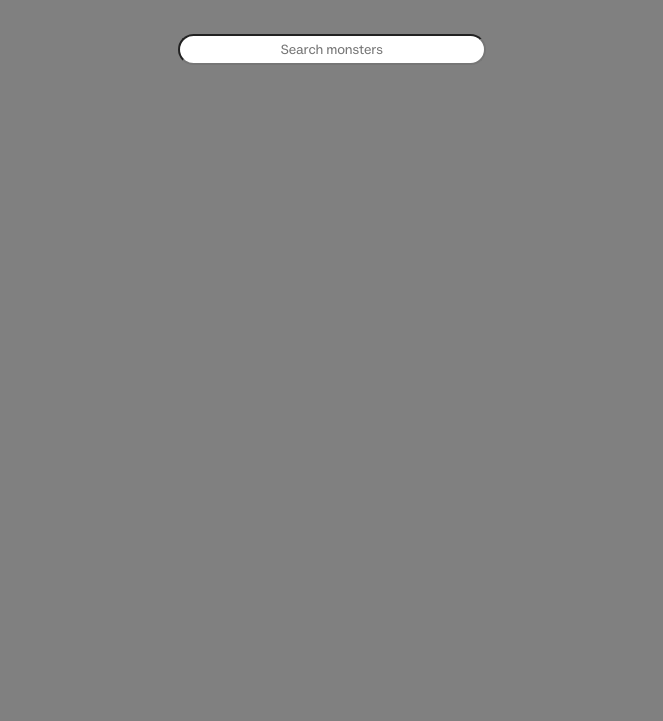
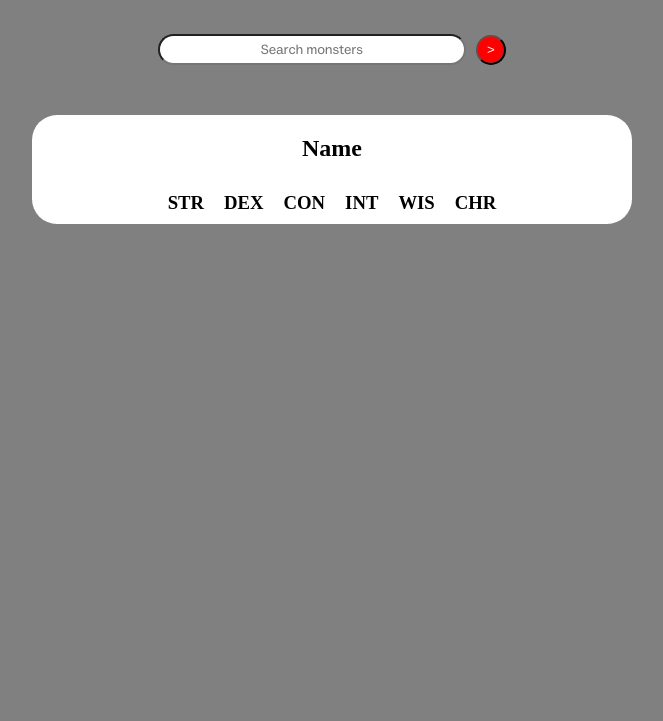
Before and after one commit to skvllkidwastaken/BBEG, an Electron app: page src/index.html in a window 800 px wide. Shown: the part 79-800 px from the top of the page, without its empty margins (68-731 px from the left). Drawn offline with Linux system fonts and the light colour scheme.

Commit message:
Revamped endpoints to track datasheets for monsters, started datasheet base using main six stats

```diff
--- a/src/index.css
+++ b/src/index.css
@@ -1,27 +1,72 @@
 body {
   margin: 0 auto;
   background-color: gray;
-}
-
-h1 {
-  text-align: center;
-  font-family: Scoutie;
-}
-
-input {
-  display: flex;
-  align-items: center;
-  justify-content: center;
-  margin: 0 auto;
-  text-align: center;
-  height: 25px;
-  width: 300px;
-  margin-top: 50px;
-  border-radius: 50px;
-  font-family: Scoutie;
 }
 
 @font-face {
   font-family: Scoutie;
   src: url(./fonts/ScoutieSans-VariableFont_wght.ttf);
 }
+
+h1 {
+  text-align: center;
+  font-family: Scoutie;
+  color: red;
+}
+
+input {
+  text-align: center;
+  height: 25px;
+  width: 300px;
+  border-radius: 50px;
+  font-family: Scoutie;
+}
+
+.search {
+  display: flex;
+  margin: 0 auto;
+  margin-top: 50px;
+  flex-direction: row;
+  justify-content: center;
+  align-items: center;
+}
+
+#search-confirm {
+  height: 30px;
+  width: 30px;
+  border-radius: 50px;
+  background-color: red;
+  color: white;
+  cursor: pointer;
+  margin-left: 10px;
+}
+
+.datasheet {
+  border-radius: 25px;
+  display: flex;
+  align-items: center;
+  justify-content: center;
+  border: red 10px;
+  background-color: white;
+  width: 75%;
+  flex-direction: column;
+  margin: 0 auto;
+  margin-top: 50px;
+}
+
+.name {
+  display: flex;
+  flex-direction: row;
+  justify-content: center;
+  align-items: top;
+}
+
+.stats {
+  display: flex;
+  flex-direction: row;
+  justify-content: center;
+}
+
+.stats > h3 {
+  margin: 10px;
+}
--- a/src/index.html
+++ b/src/index.html
@@ -7,6 +7,20 @@
   </head>
   <body>
     <h1>BBEG</h1>
-    <input type="text" placeholder="Search monsters" id="Searchbar">
+    <div class="search">
+      <input type="text" placeholder="Search monsters" id="Searchbar">
+      <button id="search-confirm">></button>
+    </div>
+    <div class="datasheet">
+      <h2 class="name">Name</h3>
+      <div class="stats">
+        <h3>STR</h3>
+        <h3>DEX</h3>
+        <h3>CON</h3>
+        <h3>INT</h3>
+        <h3>WIS</h3>
+        <h3>CHR</h3>
+      </div>
+    </div>
   </body>
 </html>
```
Also changed, not shown: src/index.js (+6 -2 lines), src/server.js (+24 -0 lines).
